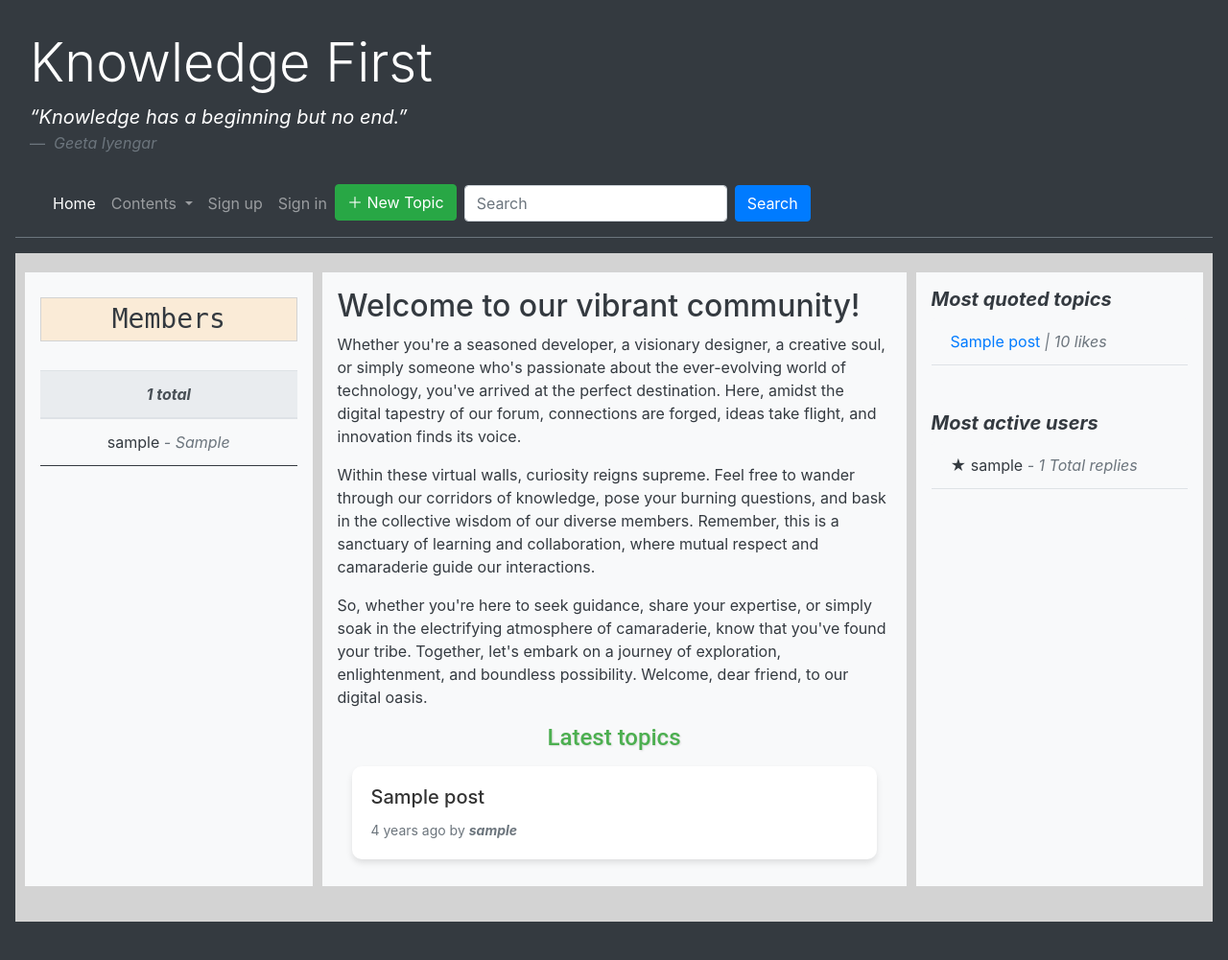
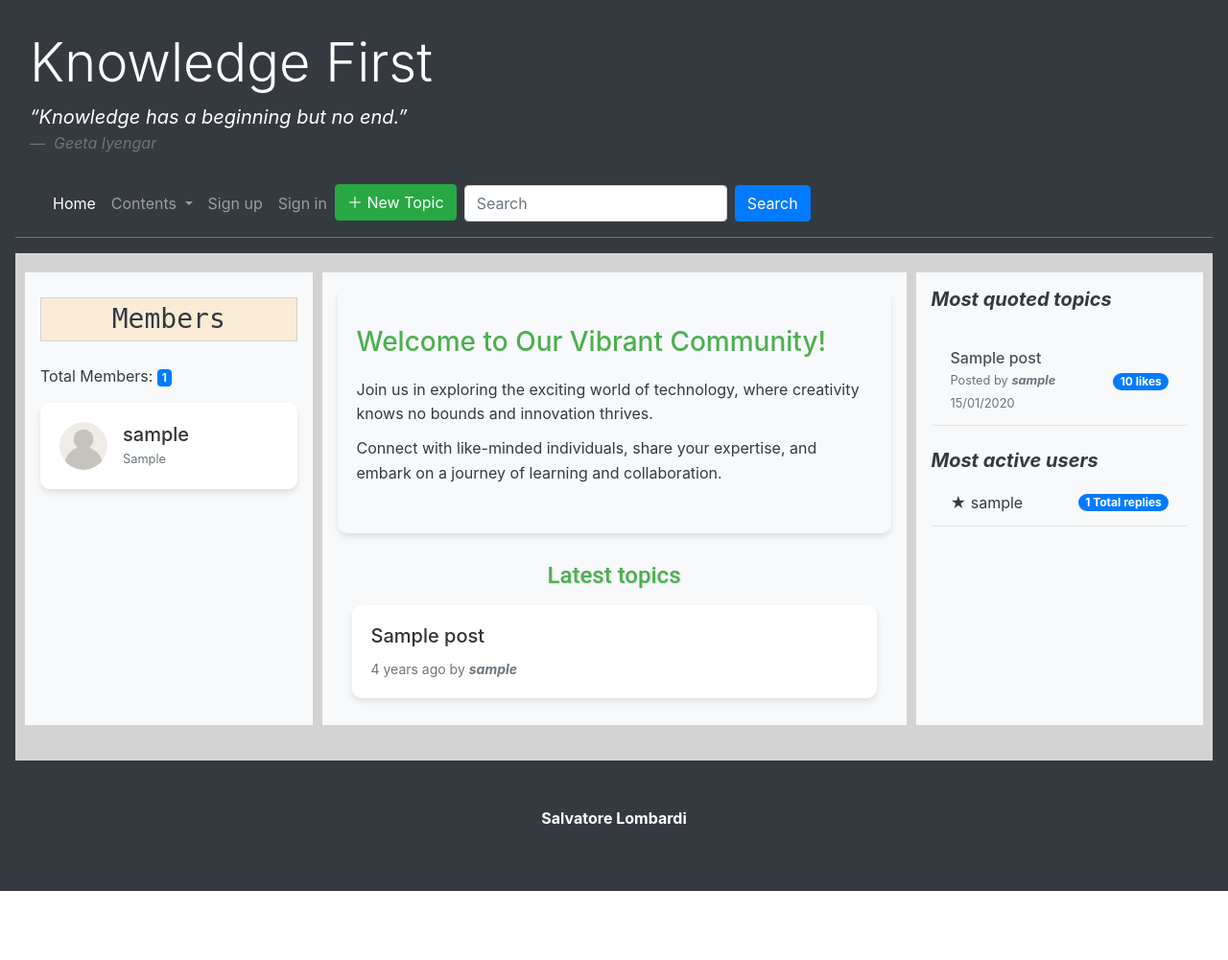
Before and after one commit to Salva05/Knowledge-First, a Django app: page / in a window 1280 px wide. Shown: the top 1001 px of the page at 96% size. After the commit the page ends 929 px from the top, so only its background shows below. Run offline with Django 5.2, Linux system fonts and the light colour scheme; tables that the repository leaves empty hold one stand-in row (values such as "Sample post"); some libraries are stand-ins or nearby versions.

Commit message:
Revised the style for the home

```diff
--- a/knowledgFirst/forum/templates/detail.html
+++ b/knowledgFirst/forum/templates/detail.html
@@ -109,7 +109,7 @@
 			<!-- Main body of the reply -->
 			{% if reply.has_quote %}
 			<div class="bg-light border-left border-dark mb-3 py-3 px-3 text-dark">
-				To <b>{{ reply.author }}</b><br><br>
+				To <b>{{ reply.reply_to_reply.author }}</b><br><br>
 				{% if reply.reply_to_reply.content == '[deleted]' %}
 				<div class="reply-content font-italic text-muted">This reply has been deleted.</div>
 				{% else %}
--- a/knowledgFirst/forum/templates/index.html
+++ b/knowledgFirst/forum/templates/index.html
@@ -13,46 +13,45 @@
         <!-- Highlights Section -->
         <div class="col-md-3 mb-3">
             <div class="p-3 bg-light text-dark d-flex flex-column h-100" id="overflow">
-                <h3 id="highlights">
+                <h3 id="highlights" class="mb-4">
                     Members
                 </h3>
+                <!-- Total Members -->
+                <div class="total-members">
+                    <p class="mb-3">Total Members: <span class="badge badge-primary">{{ members.count }}</span></p>
+                </div>
                 <!-- Members -->
-                <table class="table table-hover border-bottom border-dark mb-5">
-                    <thead class="thead-light">
-                        <tr>
-                            <th class="text-center font-italic">
-                            {{ members.count }} total
-                            </th>
-                        </tr>
-                    </thead>
-                    <tbody>
-                        {% for member in members %}
-                        <tr>
-                        <td class="text-center">{{ member.user.username }}<span class="text-muted font-italic"> - {{ member.grade }}</span></td>
-                        </tr>
-                        {% endfor %}
-                    </tbody>
-                </table>
+                <div class="list-group">
+                    {% for member in members %}
+                    <div class="card mb-3">
+                        <div class="card-body">
+                            <div class="d-flex align-items-center">
+                                <img src="{% static 'avatars/user.png' %}" class="rounded-circle mr-3" alt="Avatar" style="width: 50px; height: 50px;">
+                                <div>
+                                    <h5 class="card-title mb-0">{{ member.user.username }}</h5>
+                                    <small class="text-muted">{{ member.grade }}</small>
+                                </div>
+                            </div>
+                        </div>
+                    </div>
+                    {% endfor %}
+                </div>
             </div>
         </div>
+
         <!-- General Informations -->
         <div class="col-md-6 mb-3">
             <div class="p-3 bg-light text-dark">
-                <div class="forum-intro">
-                    <h2>Welcome to our vibrant community!</h2>
-                    <p>Whether you're a seasoned developer, a visionary designer, a creative soul, or simply someone
-                        who's passionate about the ever-evolving world of technology, you've arrived at the perfect
-                        destination. Here, amidst the digital tapestry of our forum, connections are forged, ideas
-                        take flight, and innovation finds its voice.</p>
-                    <p>Within these virtual walls, curiosity reigns supreme. Feel free to wander through our
-                        corridors of knowledge, pose your burning questions, and bask in the collective wisdom of
-                        our diverse members. Remember, this is a sanctuary of learning and collaboration, where
-                        mutual respect and camaraderie guide our interactions.</p>
-                    <p>So, whether you're here to seek guidance, share your expertise, or simply soak in the
-                        electrifying atmosphere of camaraderie, know that you've found your tribe. Together, let's
-                        embark on a journey of exploration, enlightenment, and boundless possibility. Welcome, dear
-                        friend, to our digital oasis.</p>
+                <div class="forum-intro-container">
+                    <div class="forum-intro">
+                        <div class="intro-text">
+                            <h2>Welcome to Our Vibrant Community!</h2>
+                            <p>Join us in exploring the exciting world of technology, where creativity knows no bounds and innovation thrives.</p>
+                            <p>Connect with like-minded individuals, share your expertise, and embark on a journey of learning and collaboration.</p>
+                        </div>
+                    </div>
                 </div>
+
                 <div class="container-fluid">
                     <h3 class="header text-center mb-3">Latest topics</h3>
                     <div class="card-columns">
@@ -80,23 +79,26 @@
         </div>
         <div class="col-md-3 mb-3">
             <div class="p-3 bg-light text-dark d-flex flex-column h-100">
-                <h5 class="font-italic">
+                <h5 class="font-italic mb-4">
                     <b>Most quoted topics</b>
                 </h5>
                 {% if most_quoted|length == 0 %}
-                <p class="text-muted">No topics yet</p>
+                    <p class="text-muted">No topics yet</p>
                 {% else %}
-                <ul class="list-group">
-                    {% for topic in most_quoted %}
-                    <span class="border-bottom">
-                    <li class="list-group-item">
-                        <a href="{% url 'detail' id=topic.id %}">{{ topic.title }}</a><span class="text-muted font-italic"> | {{ topic.total_likes }} likes</span>
-                    </li>
-                </span>
-                    {% endfor %}
-                </ul>
+                    <div class="list-group">
+                        {% for topic in most_quoted %}
+                            <a href="{% url 'detail' id=topic.id %}" class="list-group-item list-group-item-action d-flex border-bottom mt-1 justify-content-between align-items-center">
+                                <div class="topic-info">
+                                    <h6 class="mb-0">{{ topic.title|truncatechars:30 }}</h6>
+                                    <small class="text-muted">Posted by <b class="font-italic">{{ topic.author }}</b><br>{{ topic.pub_date|date:"d/m/Y" }}</small>
+                                </div>
+                                <span class="badge badge-primary badge-pill">{{ topic.total_likes }} likes</span>
+                            </a>
+                        {% endfor %}
+                    </div>
                 {% endif %}
-                <h5 class="font-italic mt-5">
+
+                <h5 class="font-italic mt-4">
                     <b>Most active users</b>
                 </h5>
                 {% if most_active|length == 0 %}
@@ -104,12 +106,13 @@
                 {% else %}
                 <ul class="list-group">
                     {% for user in most_active %}
-                    <span class="border-bottom"><li class="list-group-item">&#9733 {{ user.user.username }}<span class="text-muted font-italic"> - {{ user.replies }} Total replies</span></li></span>
+                    <li class="border-bottom mb-1 list-group-item d-flex justify-content-between align-items-center">&#9733 {{ user.user.username }}<span class="badge badge-primary badge-pill">{{ user.replies }} Total replies</span></li>
                     {% endfor %}
                 </ul>
                 {% endif %}
             </div>
         </div>
+
     </div>
     <div class="row">
         <div class="col-md-3">
@@ -118,6 +121,35 @@
     </div>
 </div>
 <style>
+    .forum-intro-container {
+        background-color: #f8f9fa;
+        padding: 40px 20px;
+        border-radius: 10px;
+        box-shadow: 0 4px 6px rgba(0, 0, 0, 0.1);
+        margin-bottom: 30px;
+    }
+
+    .forum-intro {
+        display: flex;
+        flex-direction: column-reverse; /* Reverse the order of flex items */
+    }
+
+    .intro-text {
+        flex: 1;
+    }
+
+    .intro-text h2 {
+        font-size: 28px;
+        margin-bottom: 20px;
+        color: #4CAF50;
+    }
+
+    .intro-text p {
+        font-size: 16px;
+        line-height: 1.6;
+        margin-bottom: 10px;
+    }
+
     html {
         height: 100%;
         margin: 0;
```
Also changed, not shown: knowledgFirst/forum/static/a.jpg (added).
